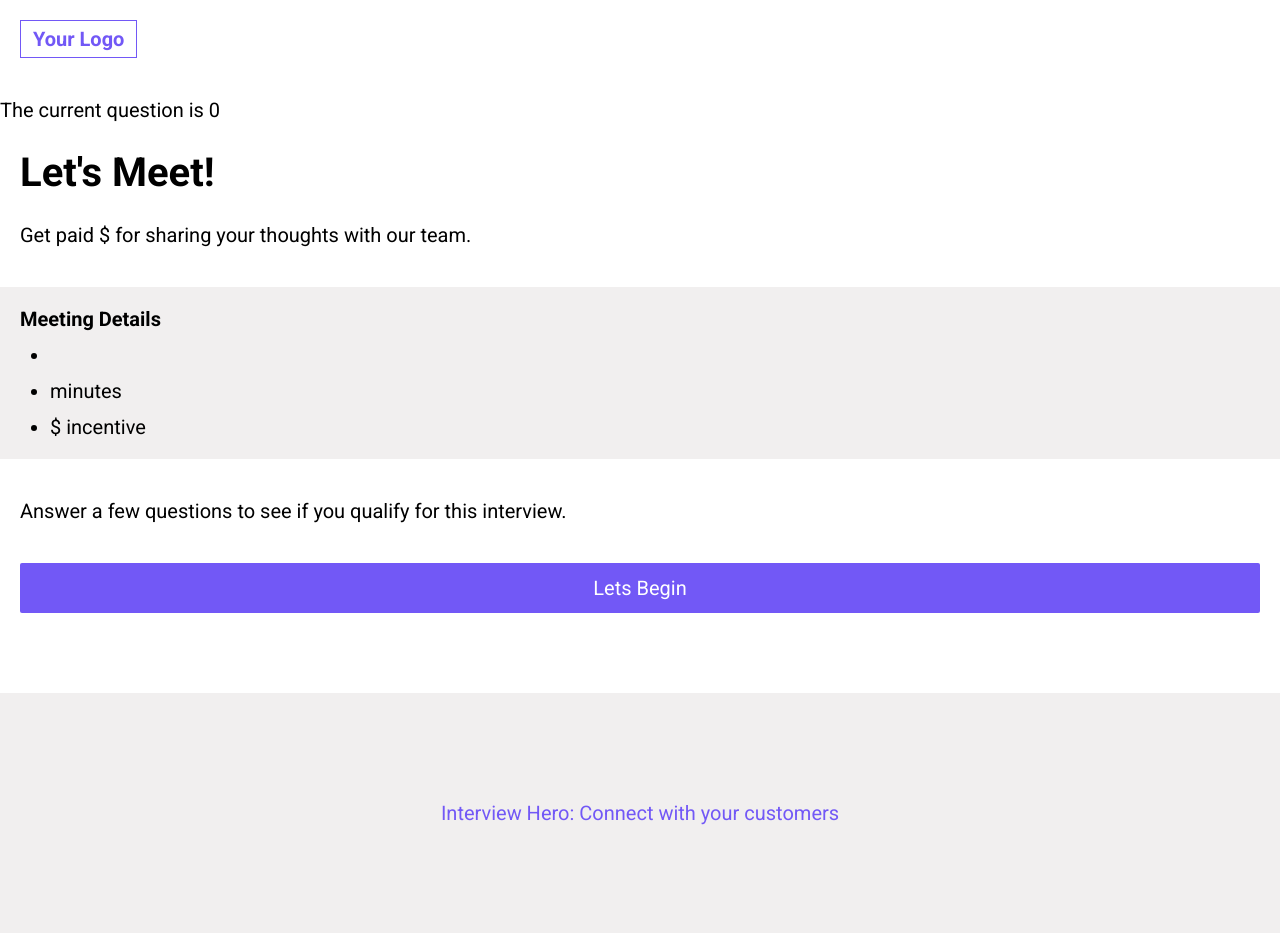
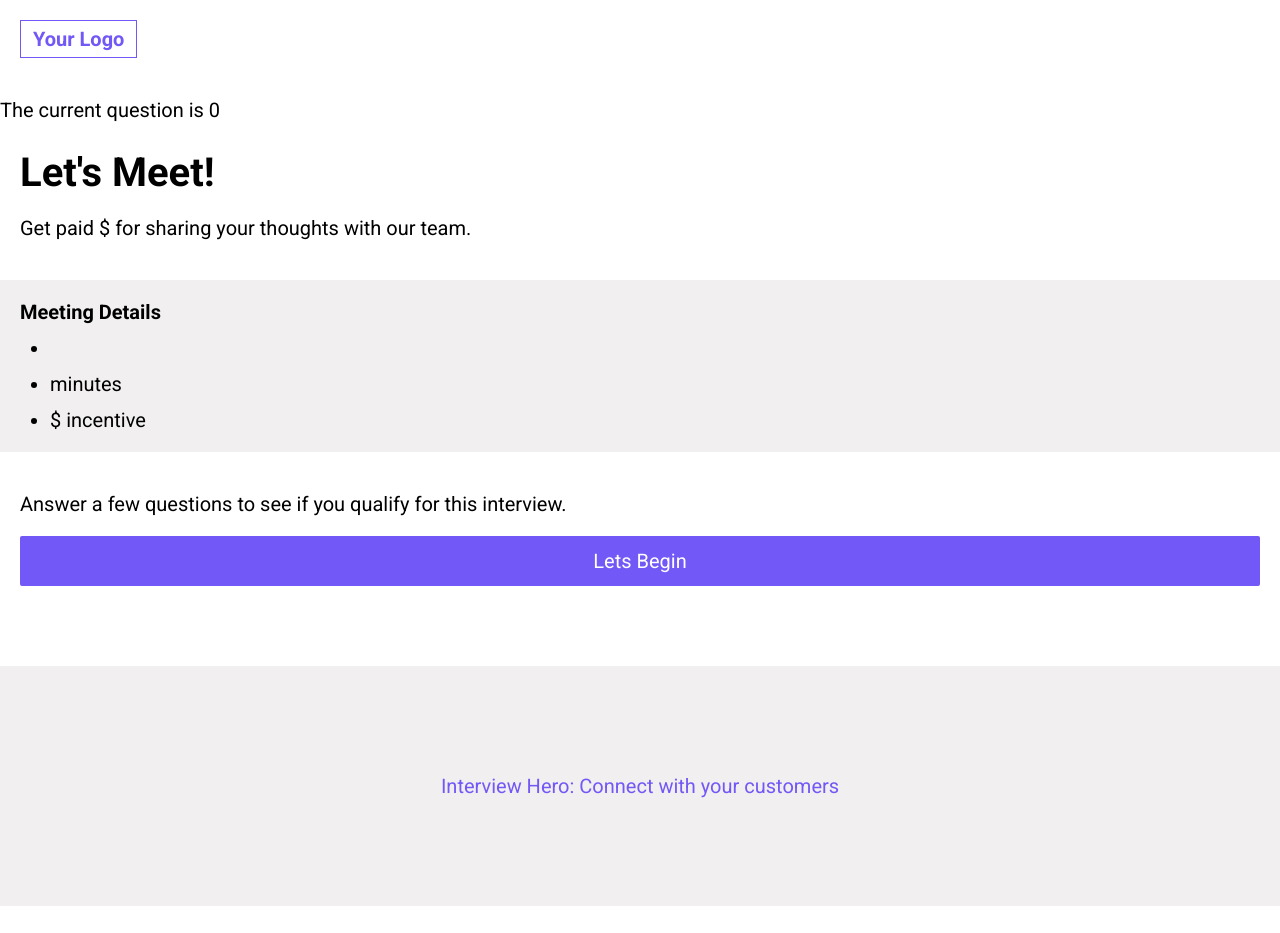
Before and after one commit to josh-cpm/book_interview, a Vue app: page /interview/screener/1 in a window 1280 px wide. After the commit the page ends 906 px from the top, so only its background shows below. Built offline with nearby package versions, Linux system fonts and the light colour scheme; no server answers.

Commit message:
Adjust spacing between sections

```diff
--- a/src/components/Screener/ScreenerWelcome.vue
+++ b/src/components/Screener/ScreenerWelcome.vue
@@ -35,9 +35,11 @@ export default {
 .header-container,
 .cta-container {
   margin: var(--margin-sides);
+  margin-bottom: 2rem;
 }
 
-p {
-  margin-bottom: 2rem;
+p,
+h1 {
+  margin-bottom: 1rem;
 }
 </style>
```
